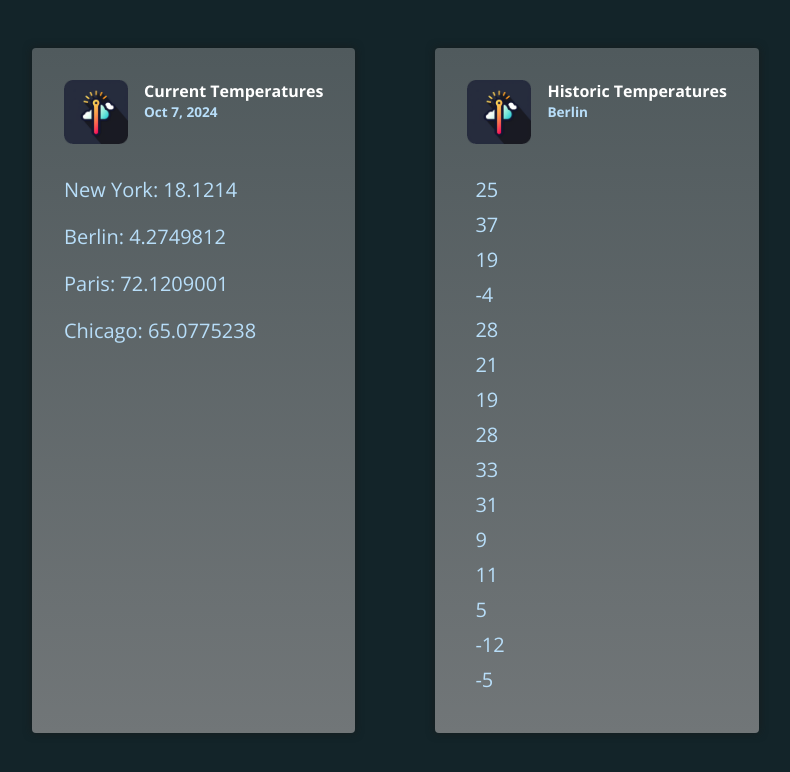
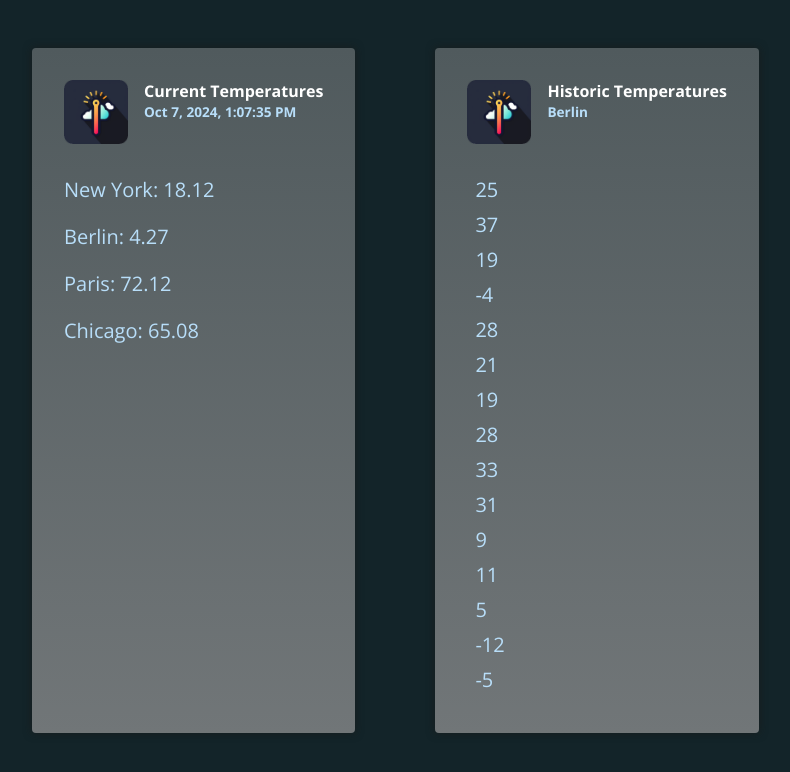
Before and after one commit to viliuskerpauskas/angular, an Angular app in the folder 08-pipes-deep-dive/: page / in a window 1280 px wide. Shown: the top 772 px of the page, without its empty margins (168-958 px from the left). Built offline with nearby package versions, Linux system fonts and the light colour scheme.

Commit message:
163. More Built-in Pipes Examples

```diff
--- a/08-pipes-deep-dive/src/app/app.component.html
+++ b/08-pipes-deep-dive/src/app/app.component.html
@@ -4,13 +4,13 @@
       <img src="temp-icon.png" alt="Thermometer icon" />
       <div>
         <h2>Current Temperatures</h2>
-        <p>{{ currentDate | date }}</p>
+        <p>{{ currentDate | date : "medium" }}</p>
       </div>
     </header>
-    <p>New York: {{ currentTemperaturs.newYork }}</p>
-    <p>Berlin: {{ currentTemperaturs.berlin }}</p>
-    <p>Paris: {{ currentTemperaturs.paris }}</p>
-    <p>Chicago: {{ currentTemperaturs.chicago }}</p>
+    <p>New York: {{ currentTemperaturs.newYork | number : "1.1-2" }}</p>
+    <p>Berlin: {{ currentTemperaturs.berlin | number : "1.1-2" }}</p>
+    <p>Paris: {{ currentTemperaturs.paris | number : "1.1-2" }}</p>
+    <p>Chicago: {{ currentTemperaturs.chicago | number : "1.1-2" }}</p>
   </article>
 
   <article class="temperatures">
--- a/08-pipes-deep-dive/src/app/app.component.ts
+++ b/08-pipes-deep-dive/src/app/app.component.ts
@@ -1,11 +1,11 @@
-import { DatePipe } from '@angular/common';
+import { DatePipe, DecimalPipe } from '@angular/common';
 import { Component } from '@angular/core';
 
 @Component({
   selector: 'app-root',
   standalone: true,
   templateUrl: './app.component.html',
-  imports: [DatePipe],
+  imports: [DatePipe, DecimalPipe],
 })
 export class AppComponent {
   currentDate = new Date();
```
